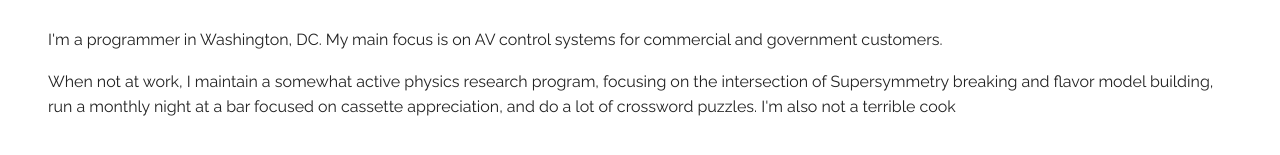
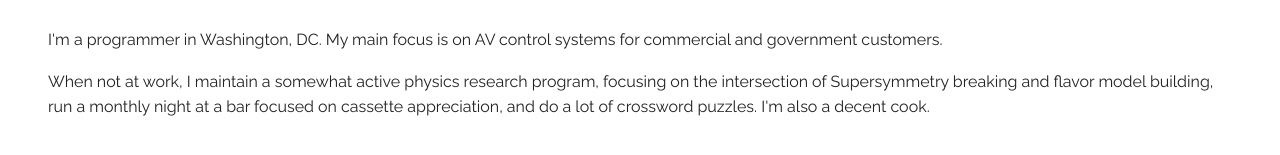
Before and after one commit to toddgaron/toddgaron.github.io, a Jekyll site: the page built from index.html, in a window 1280 px wide. Shown: the part 202-357 px from the top of the page. Built offline with Jekyll 4.4.1, drawn with Linux system fonts in a browser that asks for light colours.

Commit message:
CV add 2

```diff
--- a/index.html
+++ b/index.html
@@ -4,4 +4,4 @@ title: Todd Garon
 ---
 <h1>I'm Todd Garon</h1>
 <p>I'm a programmer in Washington, DC. My main focus is on AV control systems for commercial and government customers.</p>
-<p>When not at work, I maintain a somewhat active physics research program, focusing on the intersection of Supersymmetry breaking and flavor model building, run a monthly night at a bar focused on cassette appreciation, and do a lot of crossword puzzles. I'm also not a terrible cook</p>
+<p>When not at work, I maintain a somewhat active physics research program, focusing on the intersection of Supersymmetry breaking and flavor model building, run a monthly night at a bar focused on cassette appreciation, and do a lot of crossword puzzles. I'm also a decent cook.</p>
```
